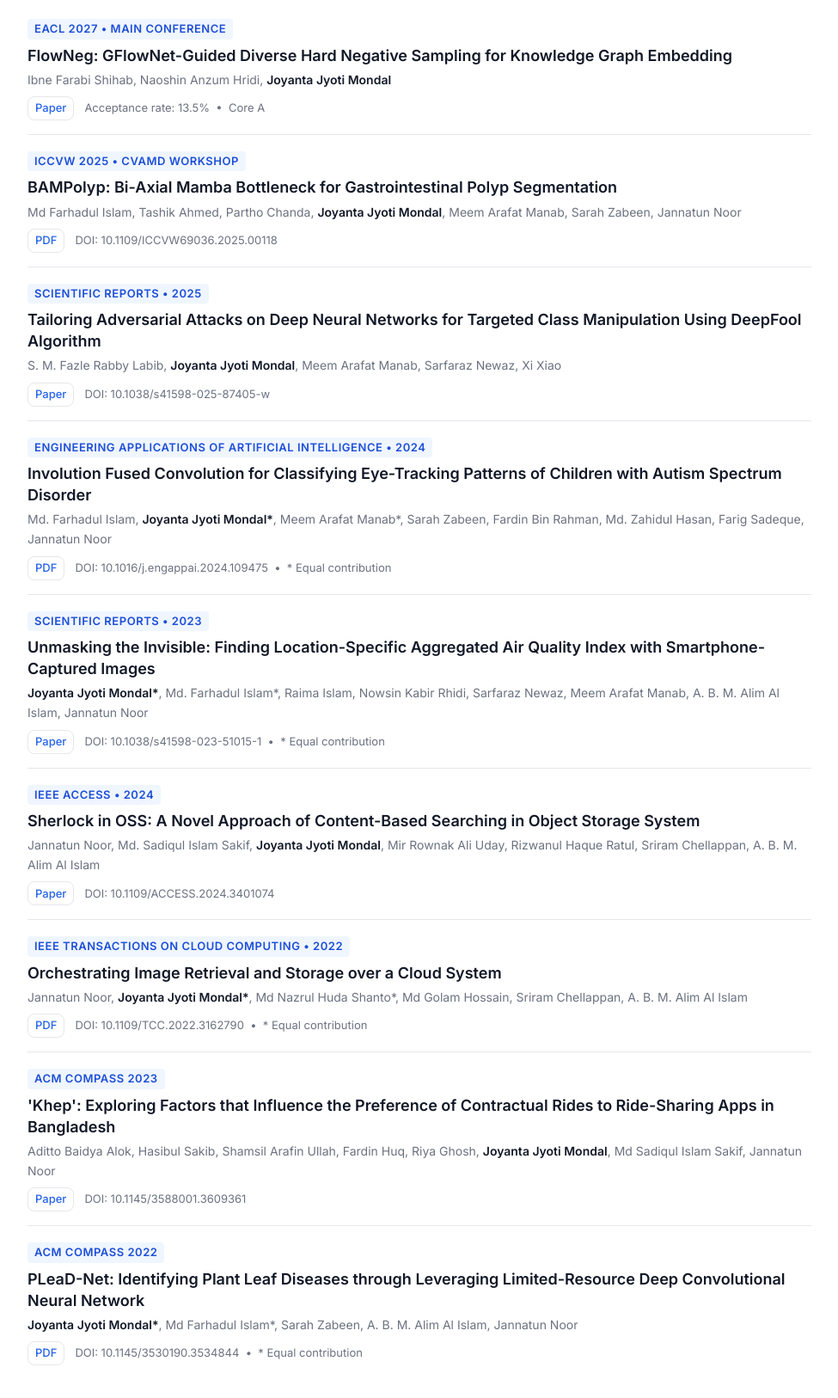
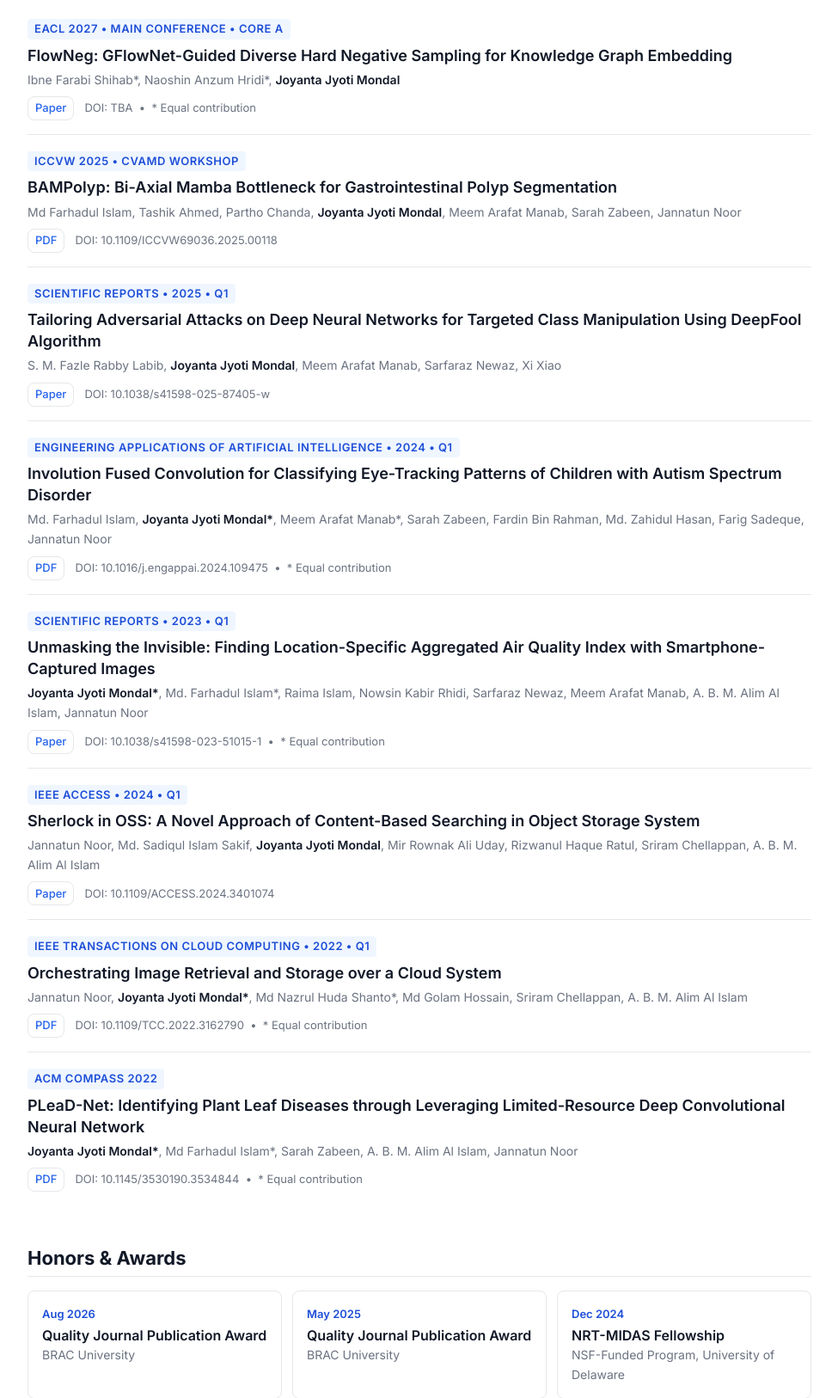
Before and after one commit to lepotatoguy/lepotatoguy.github.io, a plain HTML site: page index.html in a window 1280 px wide. Shown: the part 1363-2989 px from the top of the page at 86% size, without its empty margins (152-1127 px from the left). Drawn offline with Linux system fonts and the light colour scheme; some icons are missing.

Commit message:
fix: refine selected publication details and venue labels

```diff
--- a/index.html
+++ b/index.html
@@ -338,15 +338,15 @@
 
           <div class="pub-list">
           <article class="pub-card">
-            <div class="pub-venue eyebrow filled">EACL 2027 &bull; Main Conference</div>
+              <div class="pub-venue eyebrow filled" title="Conference rank: ICORE2026">EACL 2027 &bull; Main Conference &bull; Core A</div>
             <h3 class="pub-title">FlowNeg: GFlowNet-Guided Diverse Hard Negative Sampling for Knowledge Graph Embedding</h3>
             <div class="pub-authors">
-              Ibne Farabi Shihab, Naoshin Anzum Hridi,
+              Ibne Farabi Shihab*, Naoshin Anzum Hridi*,
               <strong>Joyanta Jyoti Mondal</strong>
             </div>
             <div class="pub-foot">
               <a class="btn btn-sm pub-link" href="https://arxiv.org/abs/2608.23849" target="_blank" rel="noopener" aria-label="Paper: FlowNeg">Paper</a>
-              <div class="pub-note">Acceptance rate: 13.5% &nbsp;&bull;&nbsp; Core A</div>
+              <div class="pub-note">DOI: TBA &nbsp;&bull;&nbsp; * Equal contribution</div>
             </div>
           </article>
 
@@ -365,7 +365,7 @@
             </article>
 
             <article class="pub-card">
-              <div class="pub-venue eyebrow filled">Scientific Reports &bull; 2025</div>
+              <div class="pub-venue eyebrow filled" title="Journal quartile: JCR 2025">Scientific Reports &bull; 2025 &bull; Q1</div>
               <h3 class="pub-title">Tailoring Adversarial Attacks on Deep Neural Networks for Targeted Class Manipulation Using DeepFool Algorithm</h3>
               <div class="pub-authors">
                 S. M. Fazle Rabby Labib, <strong>Joyanta Jyoti Mondal</strong>,
@@ -378,7 +378,7 @@
             </article>
 
             <article class="pub-card">
-              <div class="pub-venue eyebrow filled">Engineering Applications of Artificial Intelligence &bull; 2024</div>
+              <div class="pub-venue eyebrow filled" title="Journal quartile: JCR 2025">Engineering Applications of Artificial Intelligence &bull; 2024 &bull; Q1</div>
               <h3 class="pub-title">Involution Fused Convolution for Classifying Eye-Tracking Patterns of Children with Autism Spectrum Disorder</h3>
               <div class="pub-authors">
                 Md. Farhadul Islam, <strong>Joyanta Jyoti Mondal*</strong>, Meem
@@ -395,7 +395,7 @@
             </article>
 
             <article class="pub-card">
-              <div class="pub-venue eyebrow filled">Scientific Reports &bull; 2023</div>
+              <div class="pub-venue eyebrow filled" title="Journal quartile: JCR 2025">Scientific Reports &bull; 2023 &bull; Q1</div>
               <h3 class="pub-title">Unmasking the Invisible: Finding Location-Specific Aggregated Air Quality Index with Smartphone-Captured Images</h3>
               <div class="pub-authors">
                 <strong>Joyanta Jyoti Mondal*</strong>, Md. Farhadul Islam*,
@@ -412,7 +412,7 @@
             </article>
 
             <article class="pub-card">
-              <div class="pub-venue eyebrow filled">IEEE Access &bull; 2024</div>
+              <div class="pub-venue eyebrow filled" title="Journal quartile: SJR 2025">IEEE Access &bull; 2024 &bull; Q1</div>
               <h3 class="pub-title">Sherlock in OSS: A Novel Approach of Content-Based Searching in Object Storage System</h3>
               <div class="pub-authors">
                 Jannatun Noor, Md. Sadiqul Islam Sakif,
@@ -426,7 +426,7 @@
             </article>
 
             <article class="pub-card">
-              <div class="pub-venue eyebrow filled">IEEE Transactions on Cloud Computing &bull; 2022</div>
+              <div class="pub-venue eyebrow filled" title="Journal quartile: JCR 2025">IEEE Transactions on Cloud Computing &bull; 2022 &bull; Q1</div>
               <h3 class="pub-title">Orchestrating Image Retrieval and Storage over a Cloud System</h3>
               <div class="pub-authors">
                 Jannatun Noor, <strong>Joyanta Jyoti Mondal*</strong>, Md Nazrul
@@ -439,20 +439,6 @@
                 DOI: 10.1109/TCC.2022.3162790 &nbsp;&bull;&nbsp; * Equal
                 contribution
               </div>
-              </div>
-            </article>
-
-            <article class="pub-card">
-              <div class="pub-venue eyebrow filled">ACM COMPASS 2023</div>
-              <h3 class="pub-title">'Khep': Exploring Factors that Influence the Preference of Contractual Rides to Ride-Sharing Apps in Bangladesh</h3>
-              <div class="pub-authors">
-                Aditto Baidya Alok, Hasibul Sakib, Shamsil Arafin Ullah, Fardin
-                Huq, Riya Ghosh, <strong>Joyanta Jyoti Mondal</strong>, Md
-                Sadiqul Islam Sakif, Jannatun Noor
-              </div>
-              <div class="pub-foot">
-                <a class="btn btn-sm pub-link" href="https://dl.acm.org/doi/10.1145/3588001.3609361" target="_blank" rel="noopener" aria-label="Paper: &#x27;Khep&#x27;: Exploring Factors that Influence the Preference of Contractual Rides to Ride-Sharing Apps in Bangladesh">Paper</a>
-                <div class="pub-note">DOI: 10.1145/3588001.3609361</div>
               </div>
             </article>
 
```
